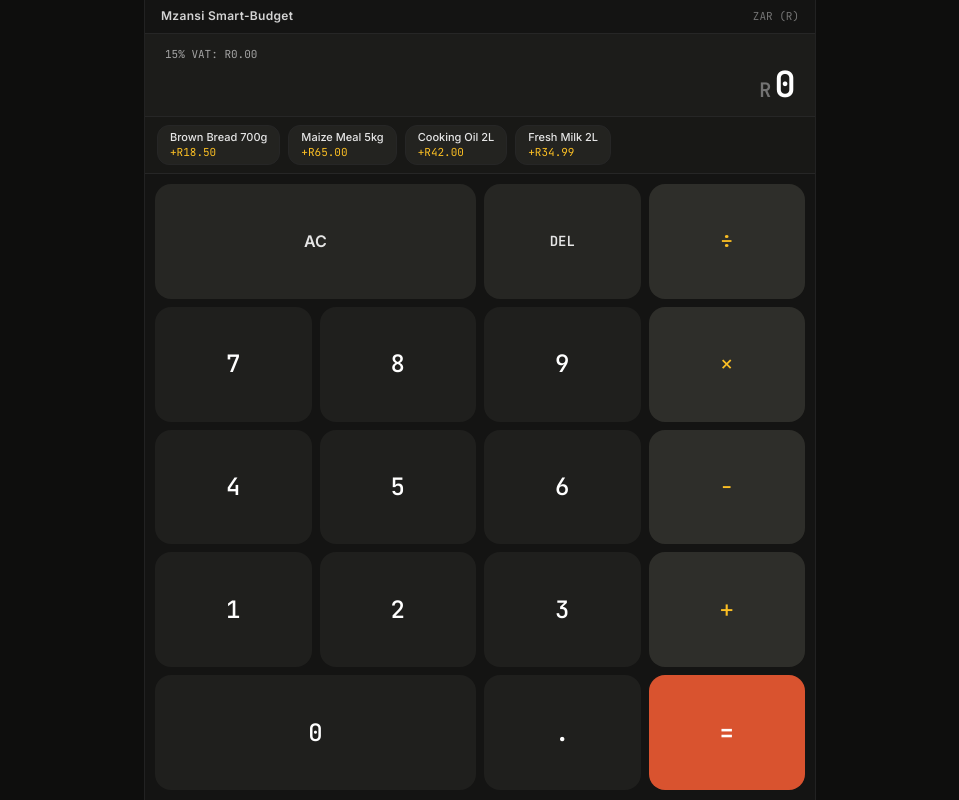
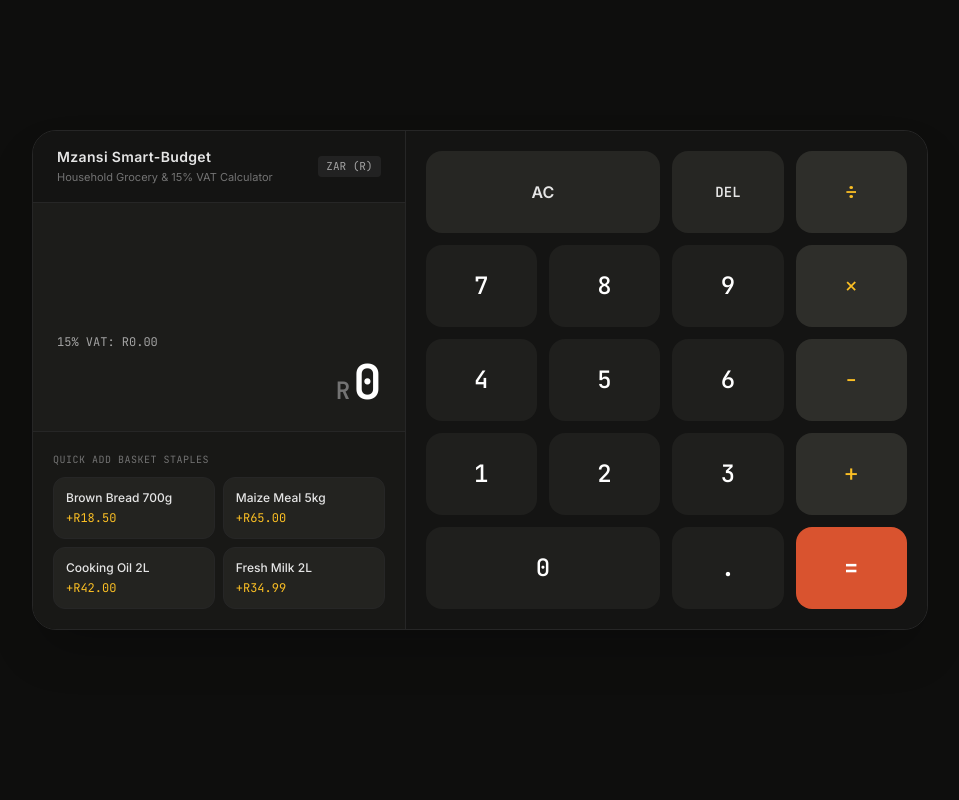
Before and after one commit to maansjayden/khusela-safeledger, a React (Vite) app in the folder frontend/: page / in a window 1280 px wide. Shown: the whole page, without its empty margins (160-1119 px from the left). Built offline with nearby package versions, Linux system fonts and the light colour scheme; no server answers.

Commit message:
Add responsive desktop 2-column calculator and top-nav vault while keeping mobile untouched

```diff
--- a/frontend/src/App.jsx
+++ b/frontend/src/App.jsx
@@ -249,7 +249,7 @@ export default function App() {
 
   return (
     <div className="h-[100dvh] w-full bg-[#0e0e0d] flex justify-center overflow-hidden select-none">
-      <div className="w-full max-w-2xl h-full bg-[#141413] sm:border-x sm:border-neutral-800/80 flex flex-col overflow-hidden">
+      <div className="w-full h-full bg-[#0e0e0d] flex flex-col overflow-hidden">
         {mode === 'VAULT' && vaultPin ? (
           <VaultDashboard
             vaultPin={vaultPin}
--- a/frontend/src/components/Calculator.jsx
+++ b/frontend/src/components/Calculator.jsx
@@ -140,68 +140,82 @@ export default function Calculator({ onSecretPinTrigger }) {
   const vatPortion = Number((parseFloat(display || '0') * (15 / 115)).toFixed(2));
 
   return (
-    <div className="h-full min-h-0 flex flex-col bg-[#141413] text-neutral-100 select-none overflow-hidden">
-      {/* Mobile App Top Bar */}
-      <div className="px-4 py-2 flex items-center justify-between border-b border-neutral-800 shrink-0">
-        <span className="text-xs font-semibold tracking-wide text-neutral-300">
+    <div className="h-full w-full min-h-0 flex flex-col md:items-center md:justify-center md:p-6 md:pb-16 bg-[#141413] md:bg-[#0e0e0d] text-neutral-100 select-none overflow-hidden">
+      <div className="h-full w-full min-h-0 flex flex-col md:h-[500px] md:max-w-4xl md:grid md:grid-cols-12 bg-[#141413] md:rounded-3xl md:border md:border-neutral-800 md:shadow-2xl overflow-hidden">
+        {/* Left Panel on Desktop / Top Stack on Mobile */}
+        <div className="flex flex-col shrink-0 md:col-span-5 md:h-full md:justify-between md:border-r md:border-neutral-800 bg-[#181816]">
+          {/* App Top Bar */}
+          <div className="px-4 py-2 md:px-6 md:py-4 flex items-center justify-between border-b border-neutral-800 shrink-0 bg-[#141413]">
+            <div>
+              <span className="text-xs md:text-sm font-semibold tracking-wide text-neutral-200 block">
                 Mzansi Smart-Budget
               </span>
-        <span className="font-mono text-[11px] text-neutral-500">ZAR (R)</span>
+              <span className="hidden md:block text-[11px] text-neutral-500 mt-0.5">
+                Household Grocery &amp; 15% VAT Calculator
+              </span>
+            </div>
+            <span className="font-mono text-[11px] px-2 py-0.5 rounded bg-neutral-800/80 text-neutral-400">
+              ZAR (R)
+            </span>
           </div>
 
           {/* LCD Readout */}
-      <div className="px-5 py-3 bg-[#1c1c1a] flex flex-col justify-end shrink-0 border-b border-neutral-800">
-        <div className="flex items-center justify-between text-[11px] font-mono text-neutral-400 mb-0.5">
+          <div className="px-5 py-3 md:px-6 md:py-6 bg-[#1c1c1a] flex flex-col justify-end shrink-0 md:flex-1 border-b border-neutral-800">
+            <div className="flex items-center justify-between text-[11px] md:text-xs font-mono text-neutral-400 mb-0.5 md:mb-2">
               <span>15% VAT: R{Number.isFinite(vatPortion) ? vatPortion.toFixed(2) : '0.00'}</span>
               <span>{pendingOp ? `${storedValue} ${pendingOp}` : ''}</span>
             </div>
-        <div className="text-right font-mono text-3xl sm:text-4xl font-semibold tracking-tight text-white truncate">
-          <span className="text-xl text-neutral-500 mr-1">R</span>
+            <div className="text-right font-mono text-3xl sm:text-4xl md:text-5xl font-semibold tracking-tight text-white truncate">
+              <span className="text-xl md:text-2xl text-neutral-500 mr-1">R</span>
               {display}
             </div>
           </div>
 
-      {/* Horizontal Touch Chips for SA Staples */}
-      <div className="px-3 py-2 bg-[#181816] border-b border-neutral-800 overflow-x-auto no-scrollbar shrink-0">
-        <div className="flex gap-2">
+          {/* SA Staples: Horizontal Touch Chips on Mobile / 2x2 Grid on Desktop */}
+          <div className="px-3 py-2 md:p-5 bg-[#181816] border-b md:border-b-0 border-neutral-800 overflow-x-auto no-scrollbar shrink-0">
+            <div className="hidden md:block text-[10px] font-mono uppercase tracking-wider text-neutral-500 mb-2.5">
+              Quick Add Basket Staples
+            </div>
+            <div className="flex md:grid md:grid-cols-2 gap-2">
               {STAPLES.map((item) => (
                 <button
                   key={item.id}
                   type="button"
                   onClick={() => addStaple(item)}
-              className="shrink-0 px-3 py-1.5 bg-[#232320] active:bg-neutral-700 rounded-xl border border-neutral-800 text-left"
+                  className="shrink-0 px-3 py-1.5 md:p-3 bg-[#232320] hover:bg-[#2c2c28] active:bg-neutral-700 rounded-xl border border-neutral-800 text-left transition"
                 >
-              <div className="text-[11px] font-medium text-neutral-200 leading-none">
+                  <div className="text-[11px] md:text-xs font-medium text-neutral-200 leading-none truncate">
                     {item.label}
                   </div>
-              <div className="text-[11px] font-mono text-amber-400 mt-1 leading-none">
+                  <div className="text-[11px] md:text-xs font-mono text-amber-400 mt-1 leading-none">
                     +R{item.price.toFixed(2)}
                   </div>
                 </button>
               ))}
             </div>
           </div>
+        </div>
 
-      {/* Thumb-Zone Mobile Keypad */}
-      <div className="p-2.5 grid grid-cols-4 grid-rows-5 gap-2 flex-1 min-h-0 bg-[#141413]">
+        {/* Thumb-Zone Mobile Keypad / Right Panel on Desktop */}
+        <div className="p-2.5 md:p-5 grid grid-cols-4 grid-rows-5 gap-2 md:gap-3 flex-1 min-h-0 md:col-span-7 md:h-full bg-[#141413]">
           <button
             type="button"
             onClick={clearAll}
-          className="col-span-2 h-full rounded-2xl bg-[#262623] active:bg-neutral-700 text-neutral-200 font-semibold text-base"
+            className="col-span-2 h-full rounded-2xl bg-[#262623] hover:bg-[#30302c] active:bg-neutral-700 text-neutral-200 font-semibold text-base transition"
           >
             AC
           </button>
           <button
             type="button"
             onClick={handleBackspace}
-          className="h-full rounded-2xl bg-[#262623] active:bg-neutral-700 text-neutral-200 font-mono font-semibold text-sm"
+            className="h-full rounded-2xl bg-[#262623] hover:bg-[#30302c] active:bg-neutral-700 text-neutral-200 font-mono font-semibold text-sm transition"
           >
             DEL
           </button>
           <button
             type="button"
             onClick={() => handleOperator('÷')}
-          className="h-full rounded-2xl bg-[#2e2e2a] active:bg-neutral-600 text-amber-400 font-mono text-2xl"
+            className="h-full rounded-2xl bg-[#2e2e2a] hover:bg-[#383833] active:bg-neutral-600 text-amber-400 font-mono text-2xl transition"
           >
             ÷
           </button>
@@ -211,7 +225,7 @@ export default function Calculator({ onSecretPinTrigger }) {
               key={n}
               type="button"
               onClick={() => inputDigit(n)}
-            className="h-full rounded-2xl bg-[#1f1f1d] active:bg-neutral-800 text-white font-mono text-2xl font-medium"
+              className="h-full rounded-2xl bg-[#1f1f1d] hover:bg-[#282825] active:bg-neutral-800 text-white font-mono text-2xl font-medium transition"
             >
               {n}
             </button>
@@ -219,7 +233,7 @@ export default function Calculator({ onSecretPinTrigger }) {
           <button
             type="button"
             onClick={() => handleOperator('×')}
-          className="h-full rounded-2xl bg-[#2e2e2a] active:bg-neutral-600 text-amber-400 font-mono text-2xl"
+            className="h-full rounded-2xl bg-[#2e2e2a] hover:bg-[#383833] active:bg-neutral-600 text-amber-400 font-mono text-2xl transition"
           >
             ×
           </button>
@@ -229,7 +243,7 @@ export default function Calculator({ onSecretPinTrigger }) {
               key={n}
               type="button"
               onClick={() => inputDigit(n)}
-            className="h-full rounded-2xl bg-[#1f1f1d] active:bg-neutral-800 text-white font-mono text-2xl font-medium"
+              className="h-full rounded-2xl bg-[#1f1f1d] hover:bg-[#282825] active:bg-neutral-800 text-white font-mono text-2xl font-medium transition"
             >
               {n}
             </button>
@@ -237,7 +251,7 @@ export default function Calculator({ onSecretPinTrigger }) {
           <button
             type="button"
             onClick={() => handleOperator('-')}
-          className="h-full rounded-2xl bg-[#2e2e2a] active:bg-neutral-600 text-amber-400 font-mono text-2xl"
+            className="h-full rounded-2xl bg-[#2e2e2a] hover:bg-[#383833] active:bg-neutral-600 text-amber-400 font-mono text-2xl transition"
           >
             −
           </button>
@@ -247,7 +261,7 @@ export default function Calculator({ onSecretPinTrigger }) {
               key={n}
               type="button"
               onClick={() => inputDigit(n)}
-            className="h-full rounded-2xl bg-[#1f1f1d] active:bg-neutral-800 text-white font-mono text-2xl font-medium"
+              className="h-full rounded-2xl bg-[#1f1f1d] hover:bg-[#282825] active:bg-neutral-800 text-white font-mono text-2xl font-medium transition"
             >
               {n}
             </button>
@@ -255,7 +269,7 @@ export default function Calculator({ onSecretPinTrigger }) {
           <button
             type="button"
             onClick={() => handleOperator('+')}
-          className="h-full rounded-2xl bg-[#2e2e2a] active:bg-neutral-600 text-amber-400 font-mono text-2xl"
+            className="h-full rounded-2xl bg-[#2e2e2a] hover:bg-[#383833] active:bg-neutral-600 text-amber-400 font-mono text-2xl transition"
           >
             +
           </button>
@@ -263,25 +277,26 @@ export default function Calculator({ onSecretPinTrigger }) {
           <button
             type="button"
             onClick={() => inputDigit(0)}
-          className="col-span-2 h-full rounded-2xl bg-[#1f1f1d] active:bg-neutral-800 text-white font-mono text-2xl font-medium"
+            className="col-span-2 h-full rounded-2xl bg-[#1f1f1d] hover:bg-[#282825] active:bg-neutral-800 text-white font-mono text-2xl font-medium transition"
           >
             0
           </button>
           <button
             type="button"
             onClick={inputDecimal}
-          className="h-full rounded-2xl bg-[#1f1f1d] active:bg-neutral-800 text-white font-mono text-2xl font-bold"
+            className="h-full rounded-2xl bg-[#1f1f1d] hover:bg-[#282825] active:bg-neutral-800 text-white font-mono text-2xl font-bold transition"
           >
             .
           </button>
           <button
             type="button"
             onClick={handleEquals}
-          className="h-full rounded-2xl bg-[#d9532f] active:bg-[#b84222] text-white font-mono text-2xl font-bold"
+            className="h-full rounded-2xl bg-[#d9532f] hover:bg-[#c64826] active:bg-[#b84222] text-white font-mono text-2xl font-bold transition"
           >
             =
           </button>
         </div>
       </div>
+    </div>
   );
 }
```
Also changed, not shown: frontend/src/components/VaultDashboard.jsx (+36 -11 lines). Lines whose indentation alone changed are shown as unchanged.
